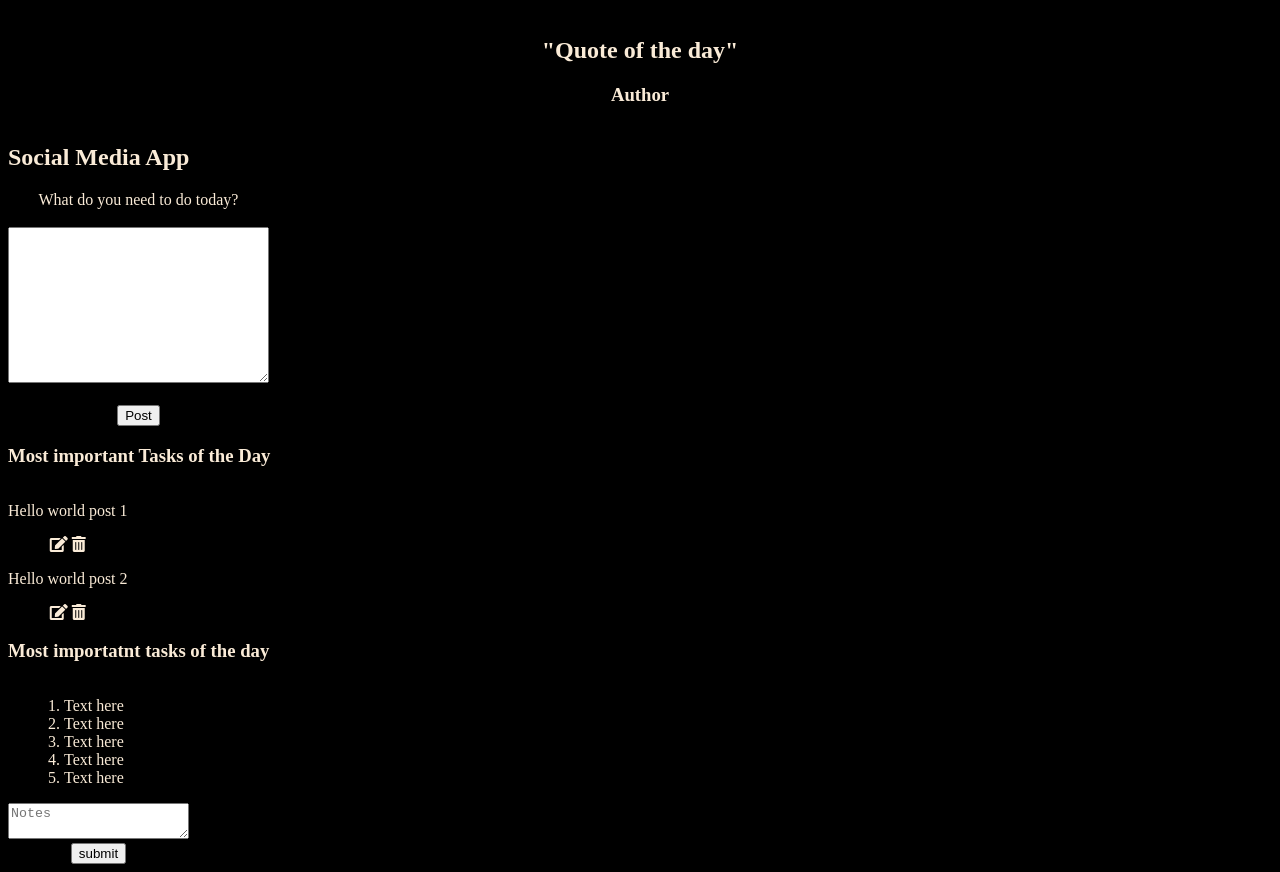
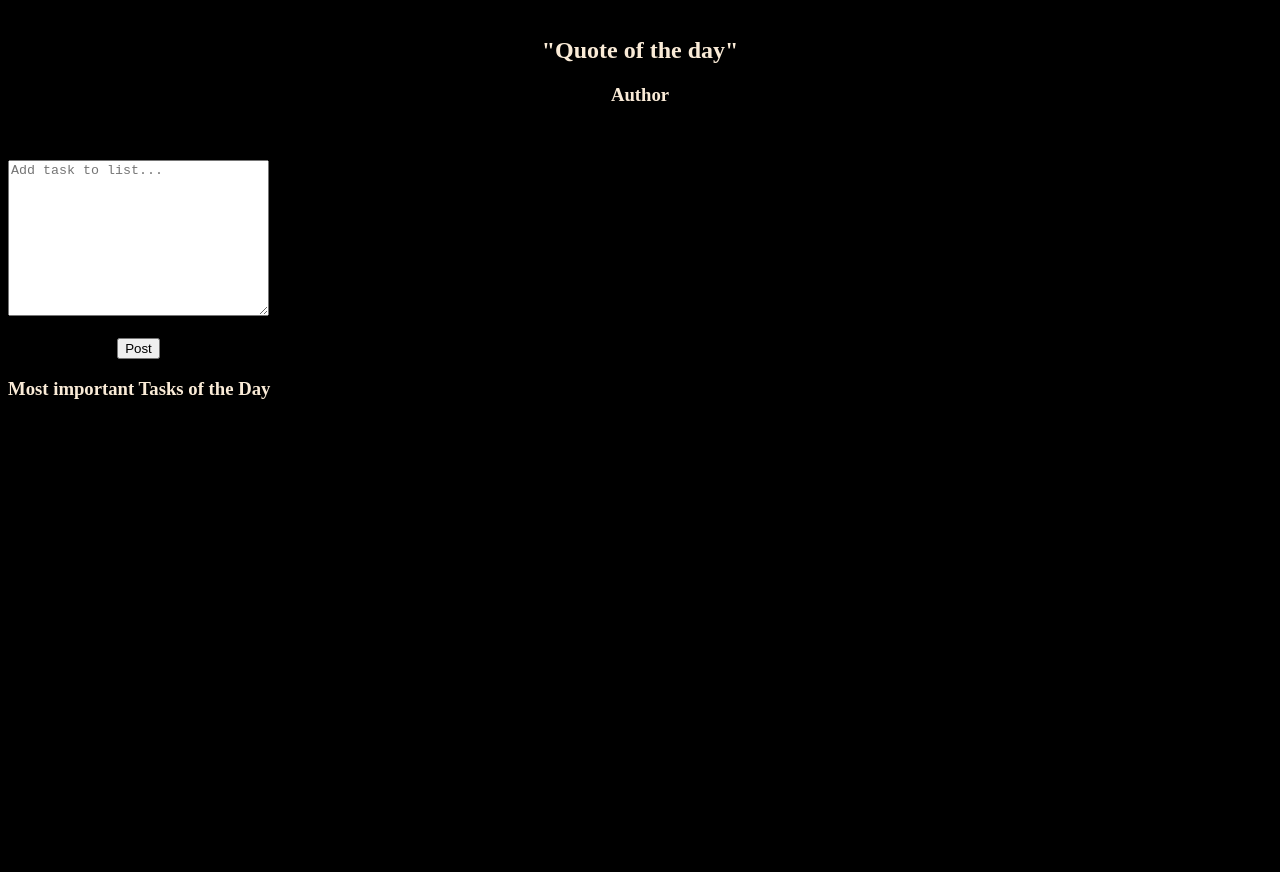
Before and after one commit to donnol87/productivityPlanner, a plain HTML site: page index.html in a window 1280 px wide. Shown: the part 58-930 px from the top of the page. After the commit the page ends 800 px from the top, so only its background shows below. Drawn offline with Linux system fonts and the light colour scheme.

Commit message:
index page tidy up & more icons added to CRUD app

```diff
--- a/app.js
+++ b/app.js
@@ -60,11 +60,16 @@ let acceptData = () => {
 let createPost = () => {
     posts.innerHTML += `
     <div>
-    <p>${data.text}</p>
+    <ol>
+    <li><p>${data.text}</p>
     <span class="options">
       <i onClick="editPost(this)" class="fas fa-edit"></i>
       <i onClick="deletePost(this)" class="fas fa-trash-alt"></i>
+    <i class="fas fa-play"></i>
+    <i class="fas fa-check"></i>
     </span>
+    </li>
+    </ol>
   </div>`;
     input.value = "";
 };
@@ -74,3 +79,10 @@ let createPost = () => {
 let deletePost = (e) => {
     e.parentElement.parentElement.remove();
 };
+
+// How to edit a post
+
+let editPost = (e) => {
+    input.value = e.parentElement.previousElementSibling.innerHTML;
+    e.parentElement.parentElement.remove();
+};
--- a/index.html
+++ b/index.html
@@ -21,7 +21,6 @@
 
     <section class="main">
 
-        <h1>Social Media App</h1>
         <div class="container">
 
             <div class="left"></div>
@@ -31,12 +30,12 @@
 
         <div class="left">
             <form id="form">
-                <label for="post">What do you need to do today?</label>
                 <br><br>
-                <textarea name="post" id="input" cols="30" rows="10"></textarea>
+                <textarea name="post" id="input" cols="30" rows="10" class="styled-textarea"
+                    placeholder="Add task to list..."></textarea>
                 <br> <br>
                 <div id="msg"></div>
-                <button type="submit">Post</button>
+                <button type="submit" class="styled-button">Post</button>
             </form>
         </div>
 
@@ -45,39 +44,7 @@
             <div id="posts"></div>
         </div>
 
-        <div id="posts1">
-            <div>
-                <p>Hello world post 1</p>
-                <span class="options">
-                    <i onclick="deletePost(this)" class="fas fa-edit"></i>
-                    <i onclick="deletePost(this)" class="fas fa-trash-alt"></i>
-                </span>
-            </div>
 
-            <div>
-                <p>Hello world post 2</p>
-                <span class="options">
-                    <i onclick="deletePost(this)" class="fas fa-edit"></i>
-                    <i onclick="deletePost(this)" class="fas fa-trash-alt"></i>
-                </span>
-            </div>
-        </div>
-
-        <h3>Most importatnt tasks of the day</h3>
-        <ol>
-            <li>Text here</li>
-            <li>Text here</li>
-            <li>Text here</li>
-            <li>Text here</li>
-            <li>Text here</li>
-        </ol>
-
-
-        <form action="#">
-            <textarea name="blog" placeholder="Notes"></textarea>
-            <br>
-            <input class="notes" type="submit" value="submit">
-        </form>
     </section>
 
     <script src="app.js"></script>
```
